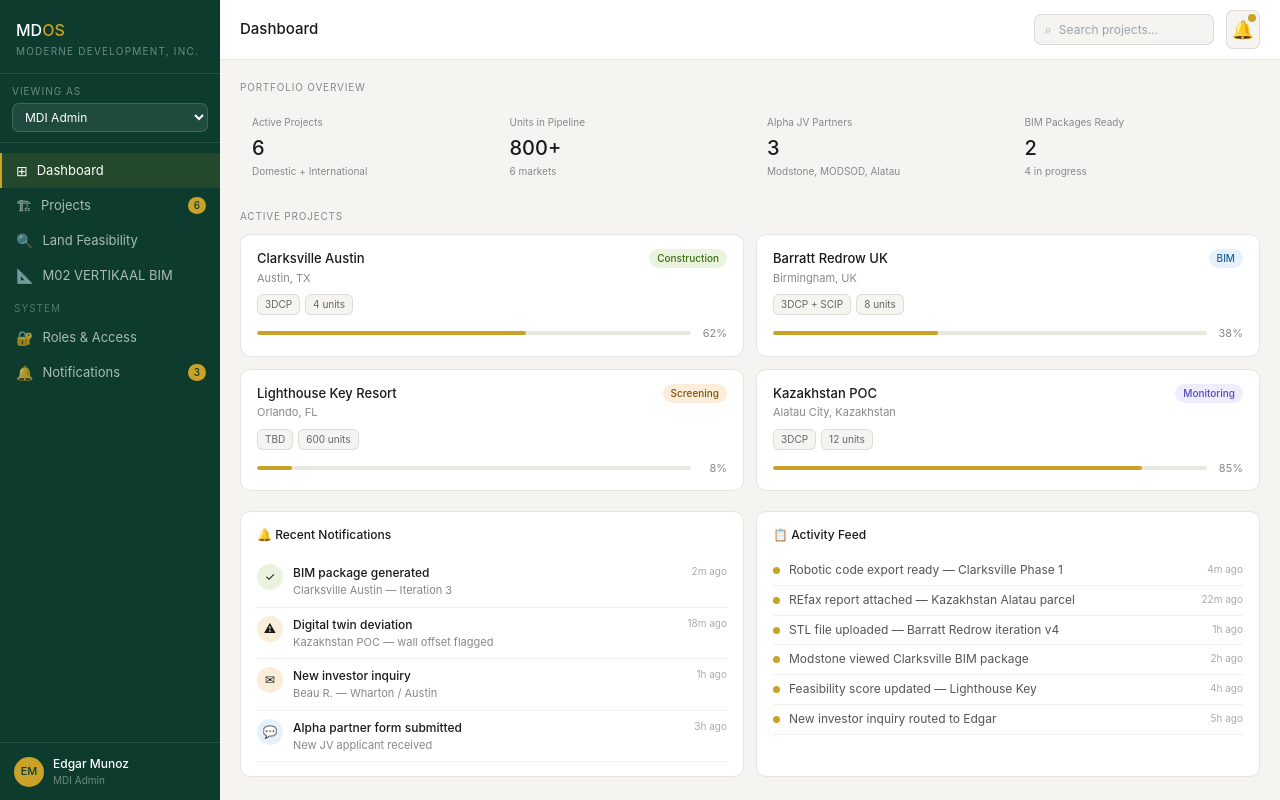
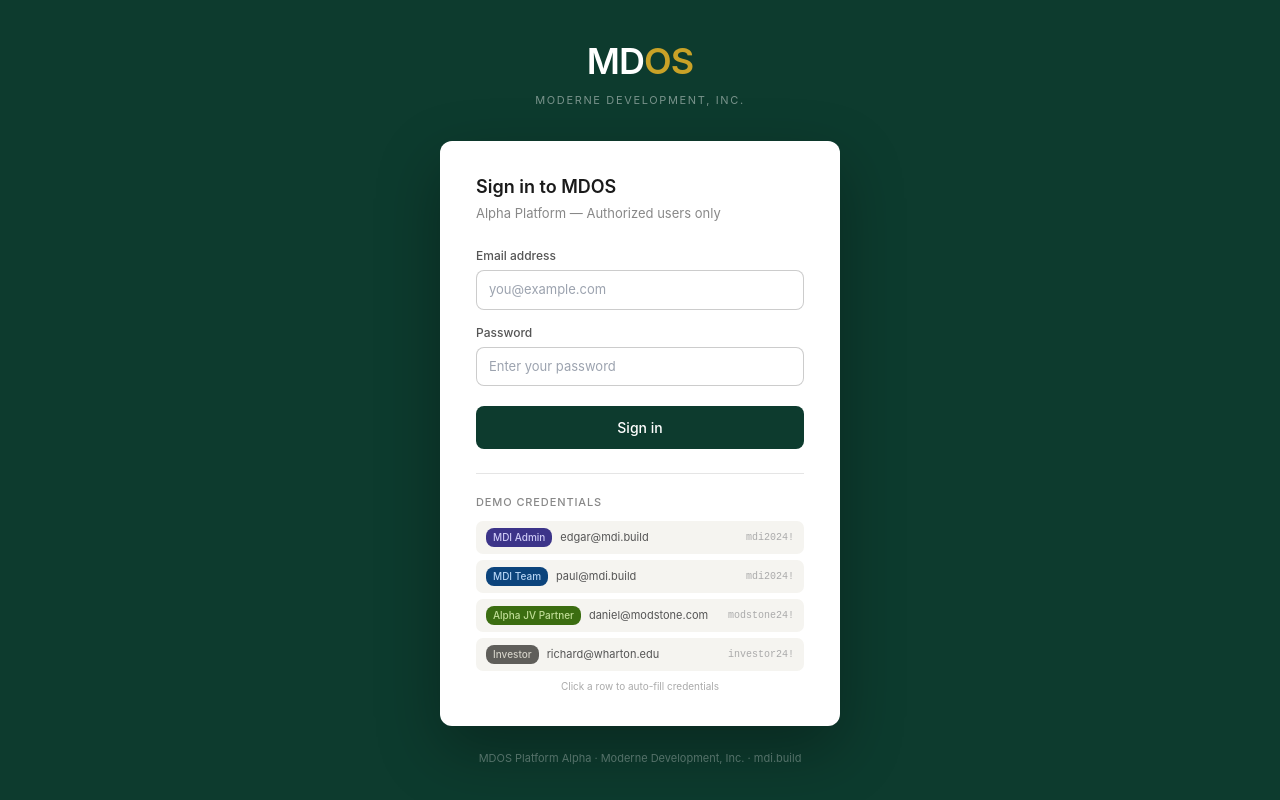
Before and after one commit to edgaramunoz1994-ai/MDOS, a Next.js app: page /dashboard in a window 1280 px wide. Built offline with nearby package versions, Linux system fonts and the light colour scheme.

Commit message:
Add login page with role-based access — admin sees role switcher, others see their view only

```diff
--- a/src/components/MDOSApp.tsx
+++ b/src/components/MDOSApp.tsx
@@ -1151,6 +1151,11 @@
 
 
 export default function MDOSApp() {
+  const [loggedIn, setLoggedIn] = useState(false)
+  const [loginEmail, setLoginEmail] = useState('')
+  const [loginPass, setLoginPass] = useState('')
+  const [loginError, setLoginError] = useState('')
+  const [loginLoading, setLoginLoading] = useState(false)
   const [role, setRole] = useState<Role>('admin')
   const [view, setView] = useState<View>('dashboard')
   const [activeProject, setActiveProject] = useState(PROJECTS[0])
@@ -1189,6 +1194,39 @@
     setScreeningResult(null)
   }
 
+  const DEMO_CREDENTIALS = [
+    {email:'edgar@mdi.build',    pass:'mdi2024!',    role:'admin'   as Role, name:'Edgar Munoz', initials:'EM'},
+    {email:'paul@mdi.build',     pass:'mdi2024!',    role:'team'    as Role, name:'Paul Cejas',  initials:'PC'},
+    {email:'daniel@modstone.com',pass:'modstone24!', role:'partner' as Role, name:'Daniel Brown',initials:'DB'},
+    {email:'richard@wharton.edu',pass:'investor24!', role:'investor'as Role, name:'Richard B.',  initials:'RB'},
+  ]
+
+  const handleLogin = (e: React.FormEvent) => {
+    e.preventDefault()
+    setLoginLoading(true)
+    setLoginError('')
+    setTimeout(() => {
+      const match = DEMO_CREDENTIALS.find(c => c.email===loginEmail.trim().toLowerCase() && c.pass===loginPass)
+      if (match) {
+        setRole(match.role)
+        setLoggedIn(true)
+        setView('dashboard')
+      } else {
+        setLoginError('Invalid email or password. Check credentials below.')
+      }
+      setLoginLoading(false)
+    }, 600)
+  }
+
+  const handleLogout = () => {
+    setLoggedIn(false)
+    setLoginEmail('')
+    setLoginPass('')
+    setLoginError('')
+    setRole('admin')
+    setView('dashboard')
+  }
+
   const goProject = (p: typeof PROJECTS[0]) => {
     setActiveProject(p)
     setProjectTab('overview')
@@ -1249,8 +1287,9 @@
         <div style={{fontSize:16,fontWeight:500,color:'#fff'}}>MD<span style={{color:'var(--mdi-gold)'}}>OS</span></div>
         <div style={{fontSize:10,letterSpacing:'0.12em',color:'rgba(255,255,255,0.4)',textTransform:'uppercase',marginTop:2}}>Moderne Development, Inc.</div>
       </div>
+      {role==='admin' && (
         <div style={{padding:'10px 12px',borderBottom:'0.5px solid rgba(255,255,255,0.1)'}}>
-        <div style={{fontSize:10,color:'rgba(255,255,255,0.4)',letterSpacing:'0.1em',textTransform:'uppercase',marginBottom:4}}>Viewing as</div>
+          <div style={{fontSize:10,color:'rgba(255,255,255,0.4)',letterSpacing:'0.1em',textTransform:'uppercase',marginBottom:4}}>View as role</div>
           <select value={role} onChange={e=>switchRole(e.target.value as Role)}
             style={{width:'100%',background:'rgba(255,255,255,0.08)',border:'0.5px solid rgba(255,255,255,0.15)',color:'#fff',borderRadius:7,padding:'5px 8px',fontSize:12}}>
             <option value="admin">MDI Admin</option>
@@ -1259,6 +1298,7 @@
             <option value="investor">Investor / Observer</option>
           </select>
         </div>
+      )}
       <div style={{flex:1,padding:'10px 0'}}>
         {nav.includes('dashboard') && <NavItem icon="⊞" label="Dashboard" id="dashboard" current={view} set={setView}/>}
         {nav.includes('projects') && <NavItem icon="🏗" label="Projects" id="projects" current={view} set={setView} badge={PROJECTS.length.toString()}/>}
@@ -1273,10 +1313,14 @@
       </div>
       <div style={{padding:'12px 14px',borderTop:'0.5px solid rgba(255,255,255,0.1)',display:'flex',alignItems:'center',gap:9}}>
         <div style={{width:30,height:30,borderRadius:'50%',background:'var(--mdi-gold)',color:'var(--mdi-green)',display:'flex',alignItems:'center',justifyContent:'center',fontSize:11,fontWeight:500,flexShrink:0}}>{user.initials}</div>
-        <div>
+        <div style={{flex:1,minWidth:0}}>
           <div style={{fontSize:12,color:'#fff',fontWeight:500}}>{user.name}</div>
           <div style={{fontSize:10,color:'rgba(255,255,255,0.4)'}}>{user.role}</div>
         </div>
+        <button onClick={handleLogout} title="Log out"
+          style={{background:'transparent',border:'0.5px solid rgba(255,255,255,0.2)',borderRadius:6,color:'rgba(255,255,255,0.5)',fontSize:11,padding:'4px 7px',cursor:'pointer',flexShrink:0}}
+          onMouseOver={e=>(e.currentTarget.style.color='#fff')}
+          onMouseOut={e=>(e.currentTarget.style.color='rgba(255,255,255,0.5)')}>↩</button>
       </div>
     </div>
   )
@@ -2049,6 +2093,72 @@
   }
 
   // ── App shell  // ── App shell ─────────────────────────────────────────────────────────────────
+  if (!loggedIn) return (
+    <div style={{minHeight:'100vh',background:'var(--mdi-green)',display:'flex',flexDirection:'column',alignItems:'center',justifyContent:'center',padding:20}}>
+      {/* Logo */}
+      <div style={{marginBottom:32,textAlign:'center'}}>
+        <div style={{fontSize:36,fontWeight:600,color:'#fff',letterSpacing:-1}}>MD<span style={{color:'var(--mdi-gold)'}}>OS</span></div>
+        <div style={{fontSize:11,letterSpacing:'0.15em',color:'rgba(255,255,255,0.45)',textTransform:'uppercase',marginTop:4}}>Moderne Development, Inc.</div>
+      </div>
+
+      {/* Login card */}
+      <div style={{background:'#fff',borderRadius:12,padding:'32px 36px',width:'100%',maxWidth:400,boxShadow:'0 24px 64px rgba(0,0,0,0.3)'}}>
+        <div style={{fontWeight:600,fontSize:18,color:'#1a1a1a',marginBottom:4}}>Sign in to MDOS</div>
+        <div style={{fontSize:13,color:'#888',marginBottom:24}}>Alpha Platform — Authorized users only</div>
+
+        <form onSubmit={handleLogin}>
+          <div style={{marginBottom:14}}>
+            <label style={{display:'block',fontSize:12,fontWeight:500,color:'#555',marginBottom:5}}>Email address</label>
+            <input type="email" value={loginEmail} onChange={e=>setLoginEmail(e.target.value)}
+              placeholder="you@example.com" required autoFocus
+              style={{width:'100%',fontSize:13,padding:'9px 12px',border:'1px solid rgba(0,0,0,0.2)',borderRadius:8,outline:'none',boxSizing:'border-box' as any}}/>
+          </div>
+          <div style={{marginBottom:20}}>
+            <label style={{display:'block',fontSize:12,fontWeight:500,color:'#555',marginBottom:5}}>Password</label>
+            <input type="password" value={loginPass} onChange={e=>setLoginPass(e.target.value)}
+              placeholder="Enter your password" required
+              style={{width:'100%',fontSize:13,padding:'9px 12px',border:'1px solid rgba(0,0,0,0.2)',borderRadius:8,outline:'none',boxSizing:'border-box' as any}}/>
+          </div>
+
+          {loginError && (
+            <div style={{background:'#FCEBEB',border:'0.5px solid #E24B4A',borderRadius:8,padding:'9px 12px',fontSize:12,color:'#A32D2D',marginBottom:16}}>
+              {loginError}
+            </div>
+          )}
+
+          <button type="submit" disabled={loginLoading}
+            style={{width:'100%',padding:'11px',background:'var(--mdi-green)',color:'#fff',border:'none',borderRadius:8,fontSize:14,fontWeight:500,cursor:loginLoading?'default':'pointer',opacity:loginLoading?0.7:1}}>
+            {loginLoading ? 'Signing in...' : 'Sign in'}
+          </button>
+        </form>
+
+        {/* Demo credentials table */}
+        <div style={{marginTop:24,borderTop:'0.5px solid rgba(0,0,0,0.1)',paddingTop:20}}>
+          <div style={{fontSize:11,fontWeight:500,color:'#888',marginBottom:10,textTransform:'uppercase',letterSpacing:'0.08em'}}>Demo Credentials</div>
+          <div style={{display:'flex',flexDirection:'column',gap:6}}>
+            {[
+              {label:'MDI Admin',        email:'edgar@mdi.build',     pass:'mdi2024!',    color:'#3C3489',tc:'#CECBF6'},
+              {label:'MDI Team',         email:'paul@mdi.build',      pass:'mdi2024!',    color:'#0C447C',tc:'#B5D4F4'},
+              {label:'Alpha JV Partner', email:'daniel@modstone.com', pass:'modstone24!', color:'#3B6D11',tc:'#C0DD97'},
+              {label:'Investor',         email:'richard@wharton.edu', pass:'investor24!', color:'#5F5E5A',tc:'#D3D1C7'},
+            ].map(c=>(
+              <div key={c.email}
+                style={{display:'flex',alignItems:'center',gap:8,padding:'7px 10px',background:'#f5f4f0',borderRadius:7,cursor:'pointer'}}
+                onClick={()=>{setLoginEmail(c.email);setLoginPass(c.pass)}}>
+                <span style={{fontSize:10,padding:'2px 7px',borderRadius:8,background:c.color,color:c.tc,fontWeight:500,flexShrink:0}}>{c.label}</span>
+                <span style={{fontSize:11,color:'#555',flex:1}}>{c.email}</span>
+                <span style={{fontSize:10,color:'#aaa',fontFamily:'monospace'}}>{c.pass}</span>
+              </div>
+            ))}
+          </div>
+          <div style={{fontSize:10,color:'#aaa',marginTop:8,textAlign:'center'}}>Click a row to auto-fill credentials</div>
+        </div>
+      </div>
+
+      <div style={{marginTop:24,fontSize:11,color:'rgba(255,255,255,0.3)'}}>MDOS Platform Alpha · Moderne Development, Inc. · mdi.build</div>
+    </div>
+  )
+
   return (
     <div style={{display:'flex',height:'100vh',overflow:'hidden'}}>
       <NewProjectModal
```
Lines whose indentation alone changed are shown as unchanged.
